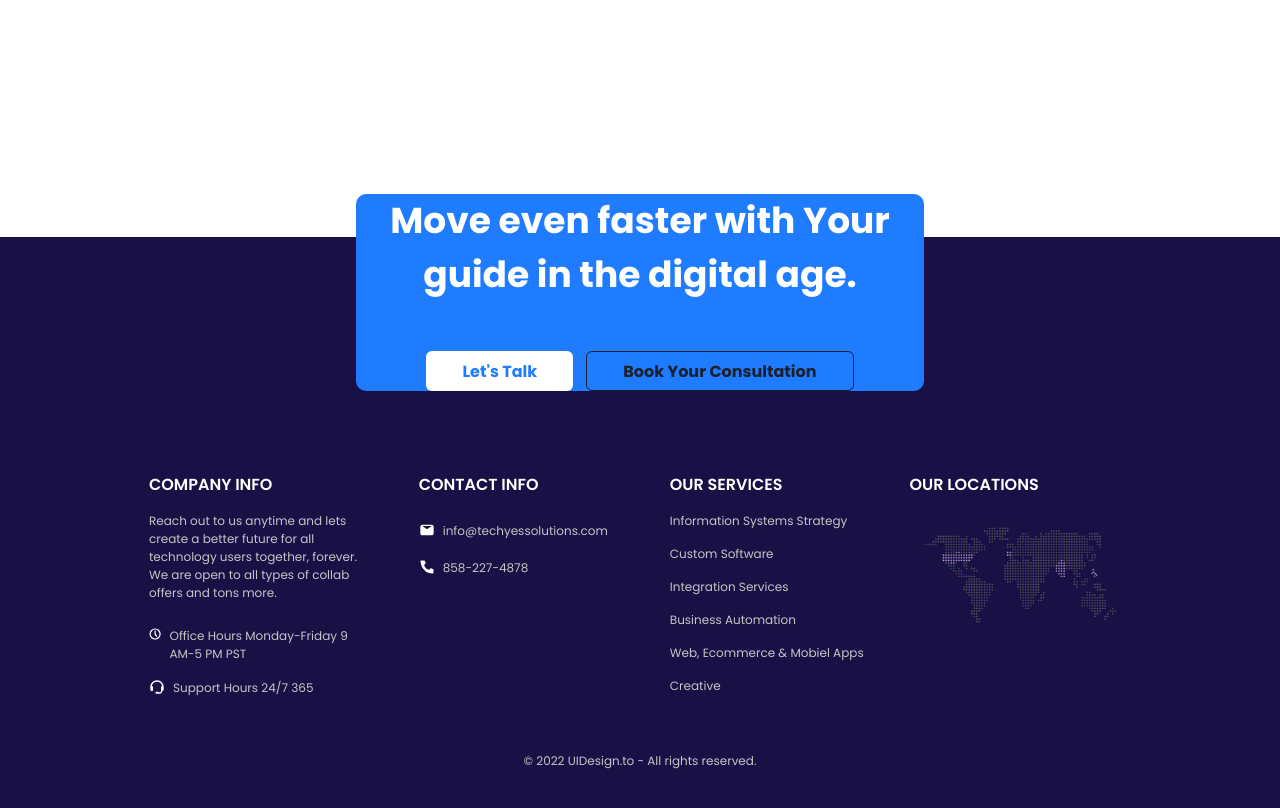
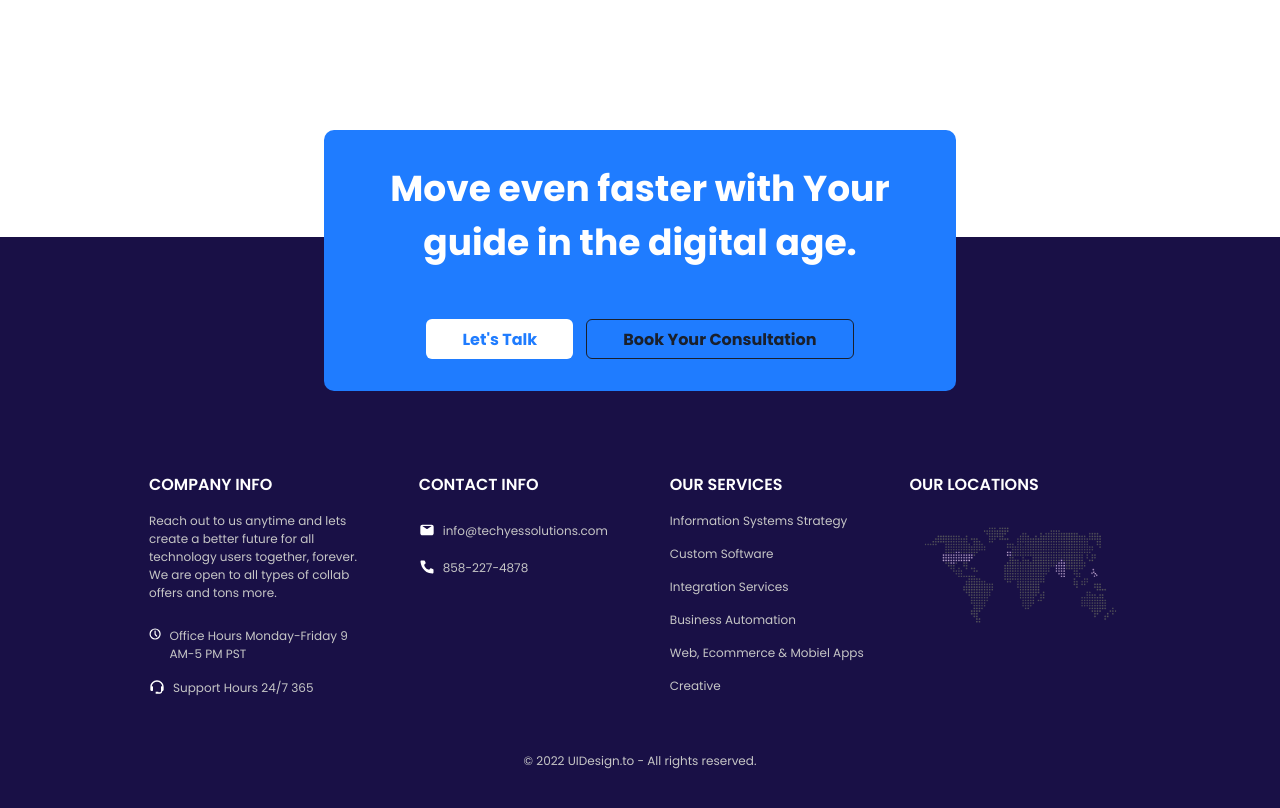
Before and after one commit to hugovinicius145/banking-landing-page, a Next.js app: page / in a window 1280 px wide. Shown: the part 3140-3948 px from the top of the page. Built offline with nearby package versions, Linux system fonts and the light colour scheme.

Commit message:
Finalizando Primeira Versao

```diff
--- a/next.config.js
+++ b/next.config.js
@@ -2,6 +2,9 @@
 const nextConfig = {
   reactStrictMode: true,
   swcMinify: true,
+  images: {
+    formats: ['image/webp'],
+  },
 }
 
 module.exports = nextConfig
--- a/src/components/CallToAction/index.tsx
+++ b/src/components/CallToAction/index.tsx
@@ -18,7 +18,7 @@ export function CallToAction() {
         align="center"
         justify="center"
         color="white"
-        p={isWideVersion ? "" : "4"}
+        p={isWideVersion ? "8" : "4"}
       >
         <Stack
           textAlign="center"
```
Also changed, not shown: 1 other file (tests, documents, lock files or other folders).
